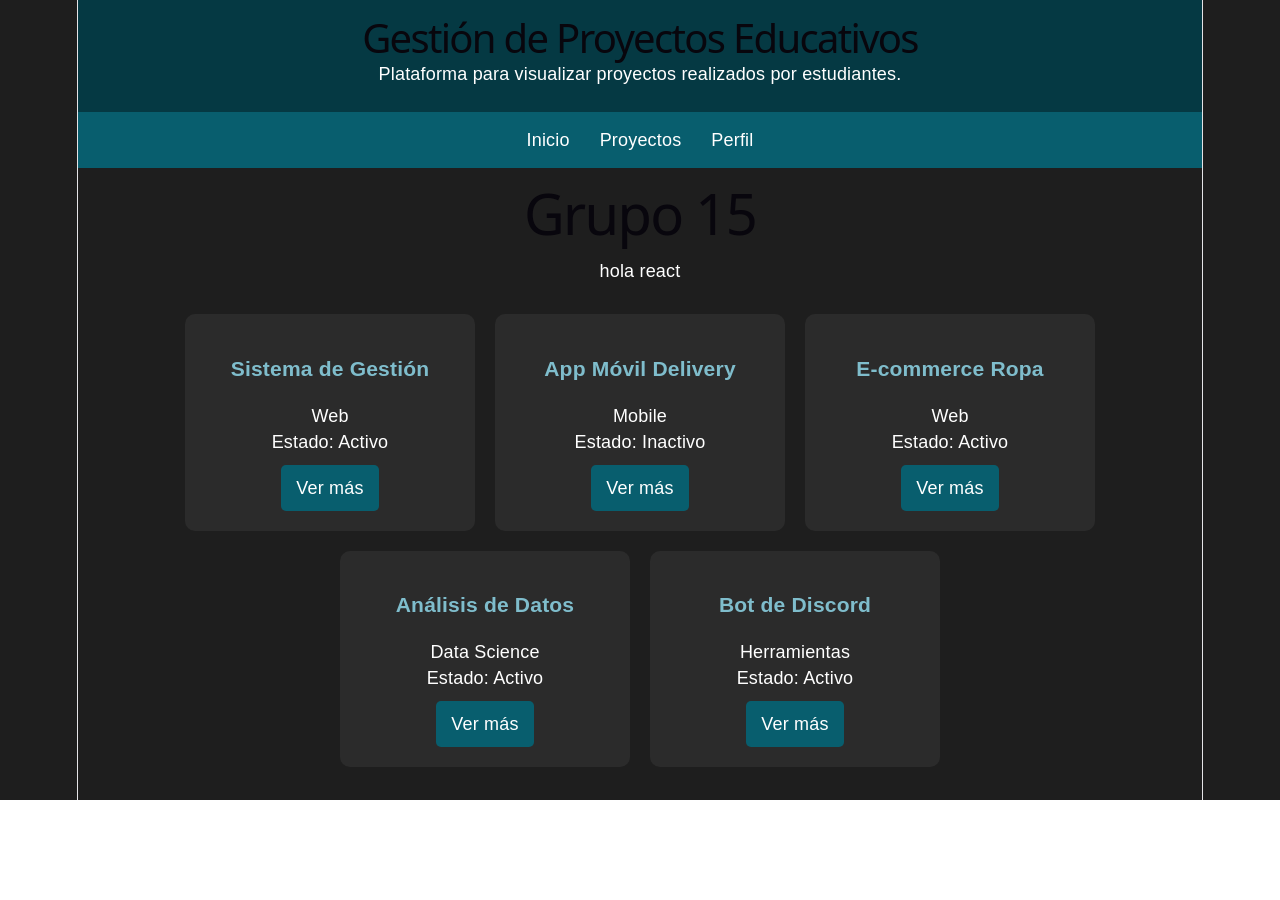
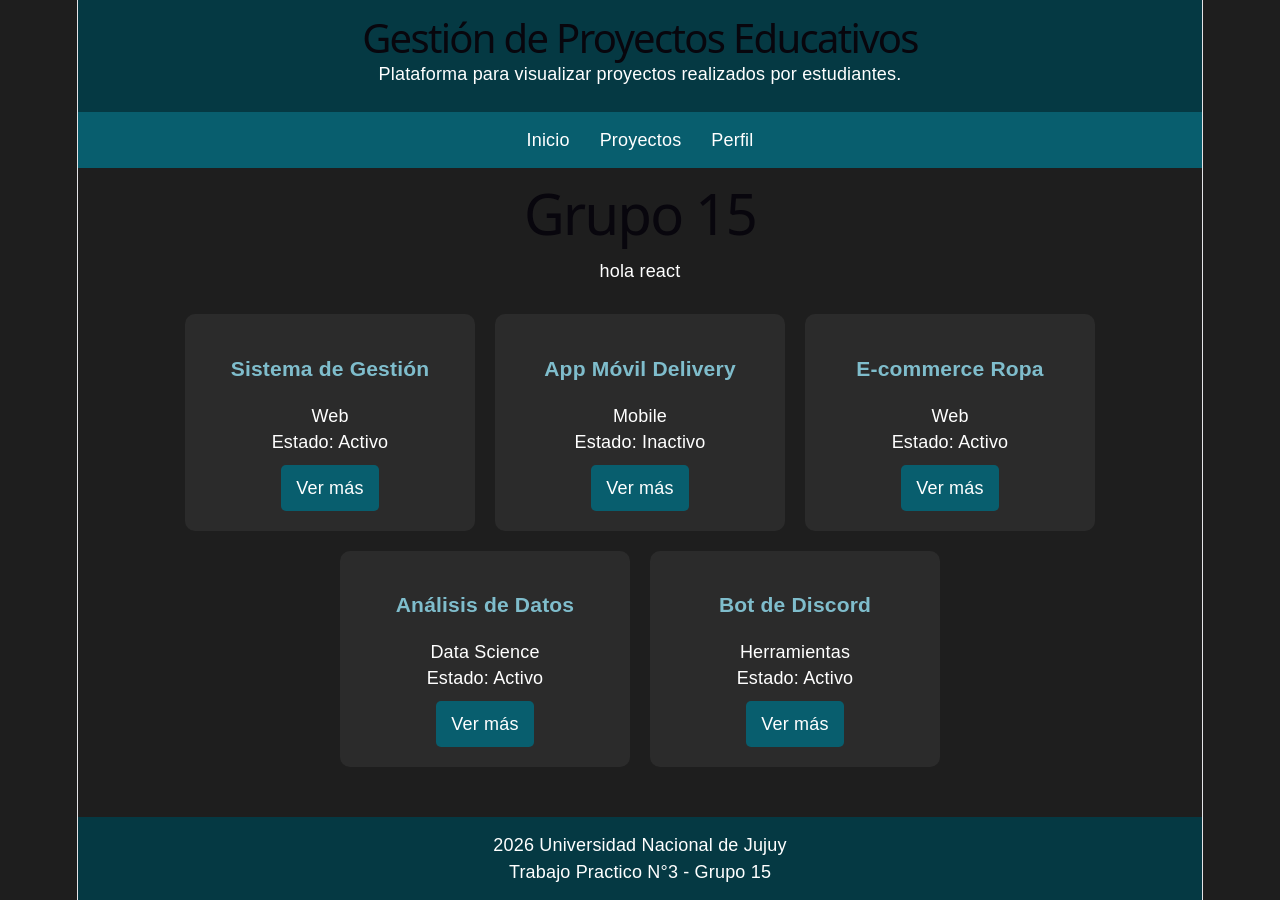
Before and after one commit to Lumyn1/pv_tp3_grupo15, a React (Vite) app: page / in a window 1280 px wide. Before the commit the page ends 800 px from the top, so only its background shows below. Built offline with nearby package versions, Linux system fonts and the light colour scheme.

Commit message:
agregue componente footer

```diff
--- a/src/app2.jsx
+++ b/src/app2.jsx
@@ -1,6 +1,7 @@
 import Header from "./components/Header";
 import Nav from "./components/Nav";
 import Proyectos from "./components/Proyectos";
+import Footer from "./components/Footer";
 
 import "./css/App.css";
 
@@ -20,6 +21,9 @@ const App2 = () => {
 
             <Proyectos />
 
+            <Footer />
+
+
         </div>
 
      );
--- /dev/null
+++ b/src/components/Footer.jsx
@@ -0,0 +1,9 @@
+const Footer = () => {
+    return (
+        <footer>
+          <p>2026 Universidad Nacional de Jujuy</p>
+          <p> Trabajo Practico N°3 - Grupo 15</p>
+        </footer>
+    );
+};
+export default Footer;
```
